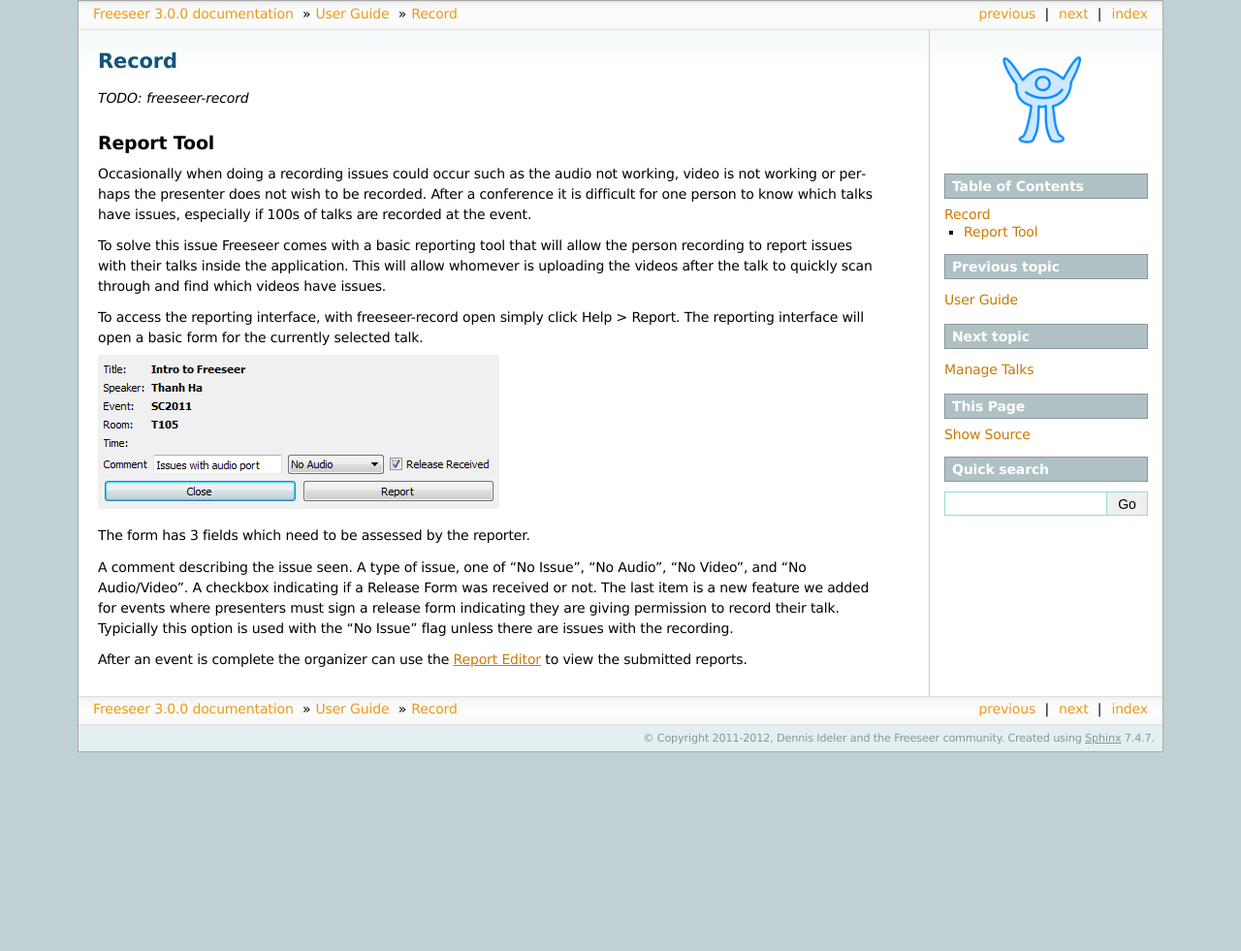
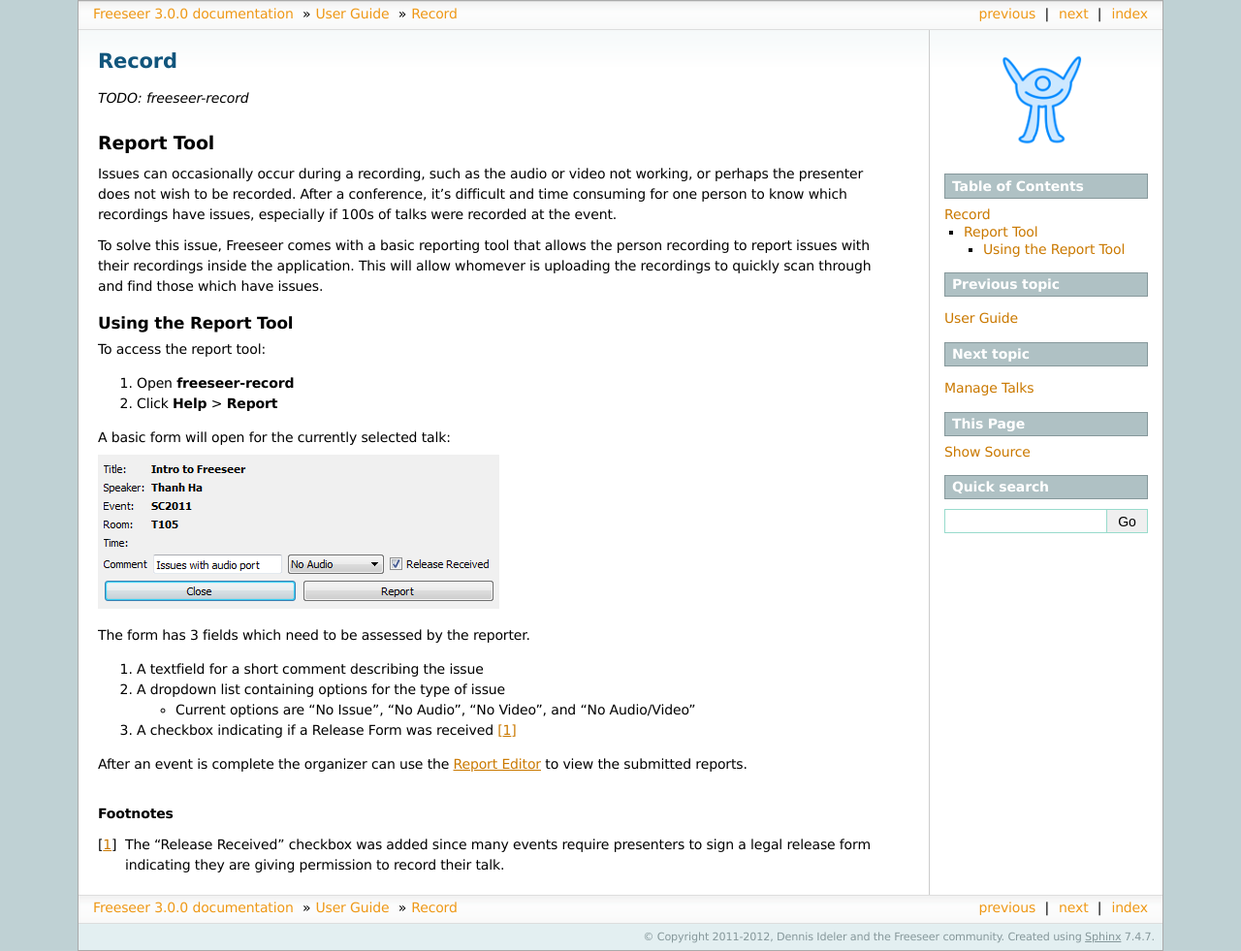
Before and after one commit to Freeseer/freeseer, a Sphinx documentation site: the page built from source/userguide/record.rst, in a window 1280 px wide. Shown: the whole page at 97% size. Built offline with Sphinx 7.4.7, drawn with Linux system fonts in a browser that asks for light colours; pages that are not in the unit, such as notebooks, are missing from menus; before the commit the page ends 900 px from its top, so only the background shows below that.

Commit message:
Polish the Record Tool section

```diff
--- a/source/userguide/record.rst
+++ b/source/userguide/record.rst
@@ -6,26 +6,45 @@ Record
 Report Tool
 -----------
 
-Occasionally when doing a recording issues could occur such as the audio not working, video is not working or perhaps
-the presenter does not wish to be recorded. After a conference it is difficult for one person to know which talks have
-issues, especially if 100s of talks are recorded at the event.
+Issues can occasionally occur during a recording, such as the audio or video
+not working, or perhaps the presenter does not wish to be recorded. After a
+conference, it's difficult and time consuming for one person to know which
+recordings have issues, especially if 100s of talks were recorded at the event.
 
-To solve this issue Freeseer comes with a basic reporting tool that will allow the person recording to report issues
-with their talks inside the application. This will allow whomever is uploading the videos after the talk to quickly
-scan through and find which videos have issues.
+To solve this issue, Freeseer comes with a basic reporting tool that allows the
+person recording to report issues with their recordings inside the application.
+This will allow whomever is uploading the recordings to quickly scan through
+and find those which have issues.
 
-To access the reporting interface, with freeseer-record open simply click Help > Report. The reporting interface will
-open a basic form for the currently selected talk.
+Using the Report Tool
+*************************
+
+To access the report tool:
+
+1. Open **freeseer-record**
+2. Click **Help** > **Report**
+
+A basic form will open for the currently selected talk:
 
 .. image:: /images/reporttool.png
 
 The form has 3 fields which need to be assessed by the reporter.
 
-A comment describing the issue seen.
-A type of issue, one of “No Issue”, “No Audio”, “No Video”, and “No Audio/Video”.
-A checkbox indicating if a Release Form was received or not.
-The last item is a new feature we added for events where presenters must sign a release form indicating they are
-giving permission to record their talk. Typicially this option is used with the “No Issue” flag unless there are
-issues with the recording.
+1. A textfield for a short comment describing the issue
+2. A dropdown list containing options for the type of issue
 
-After an event is complete the organizer can use the :ref:`report-editor` to view the submitted reports.
+   * Current options are "No Issue", "No Audio", "No Video", and
+     "No Audio/Video"
+
+3. A checkbox indicating if a Release Form was received [#release]_
+
+After an event is complete the organizer can use the :ref:`report-editor` to
+view the submitted reports.
+
+.. rubric:: Footnotes
+
+.. [#release] The "Release Received" checkbox was added since many events require
+  presenters to sign a legal release form indicating they are giving permission
+  to record their talk.
+.. Typically this option is used with the "No Issue" flag unless there are issues with the recording.
+.. TODO: Review the above line before adding it back, I find it confusing.
```
